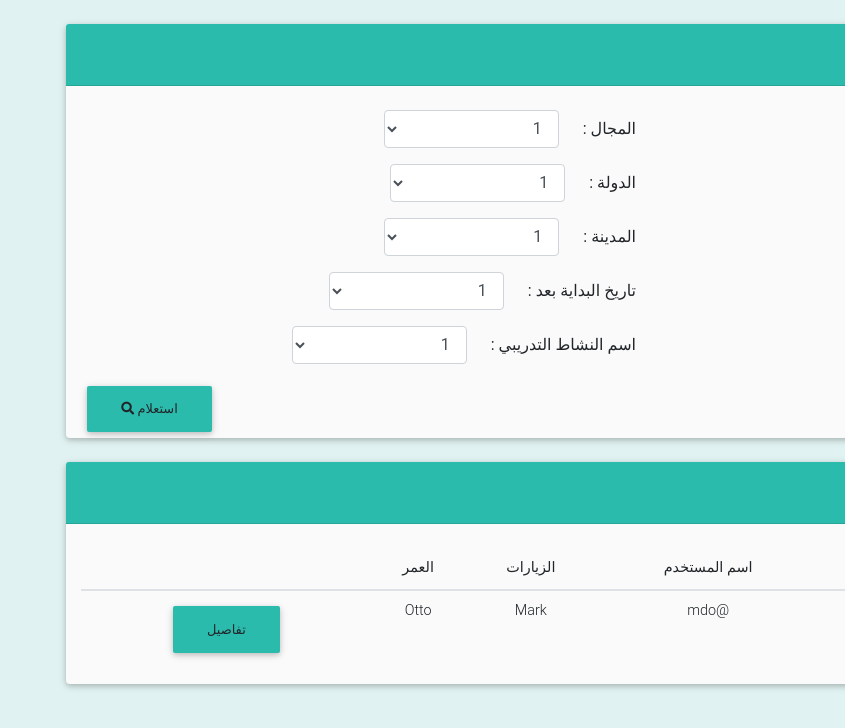
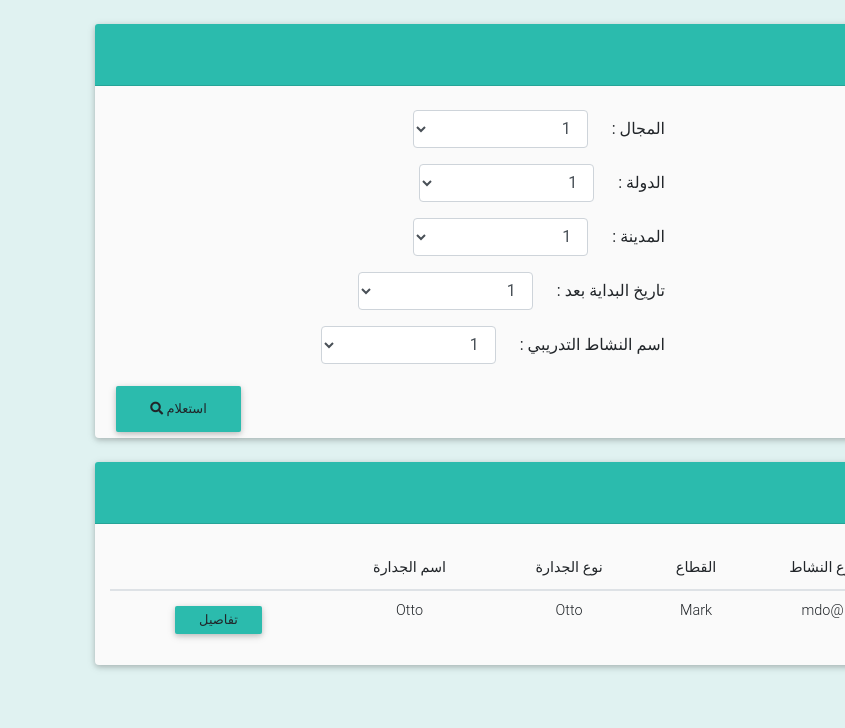
Before and after one commit to AngularIPAteam/Training, an Angular app in the folder QueryEmpsTraining/: page / in a window 1280 px wide. Shown: the top 728 px of the page, without its empty margins (435-1280 px from the left). Built offline with nearby package versions, Linux system fonts and the light colour scheme.

Commit message:
تعديل جدول النتيجة

```diff
--- a/QueryEmpsTraining/src/app/components/result-table/result-table.component.html
+++ b/QueryEmpsTraining/src/app/components/result-table/result-table.component.html
@@ -3,11 +3,12 @@
     <!--Table head-->
     <thead>
       <tr>
-        <th>الاسم الاول</th>
-        <th>اسم العائلة</th>
-        <th>اسم المستخدم</th>
-        <th>الزيارات</th>
-        <th>العمر</th>
+        <th>النشاط التدريبي</th>
+        <th>المدة</th>
+        <th>نوع النشاط</th>
+        <th>القطاع</th>
+        <th>نوع الجدارة</th>
+        <th>اسم الجدارة</th>
         <th></th>
       </tr>
     </thead>
@@ -20,7 +21,8 @@
         <td>@mdo</td>
         <td>Mark</td>
         <td>Otto</td>
-        <th><a href="" data-toggle="modal" data-target="#exampleModalPreview"><button type="button" class="btn default-color ">تفاصيل</button></a></th>
+        <td>Otto</td>
+        <td><a data-toggle="modal" data-target="#exampleModalPreview"><button type="button" class="btn default-color px-4 py-1">تفاصيل</button></a></td>
       </tr>
     </tbody>
     <!--Table body-->
```
